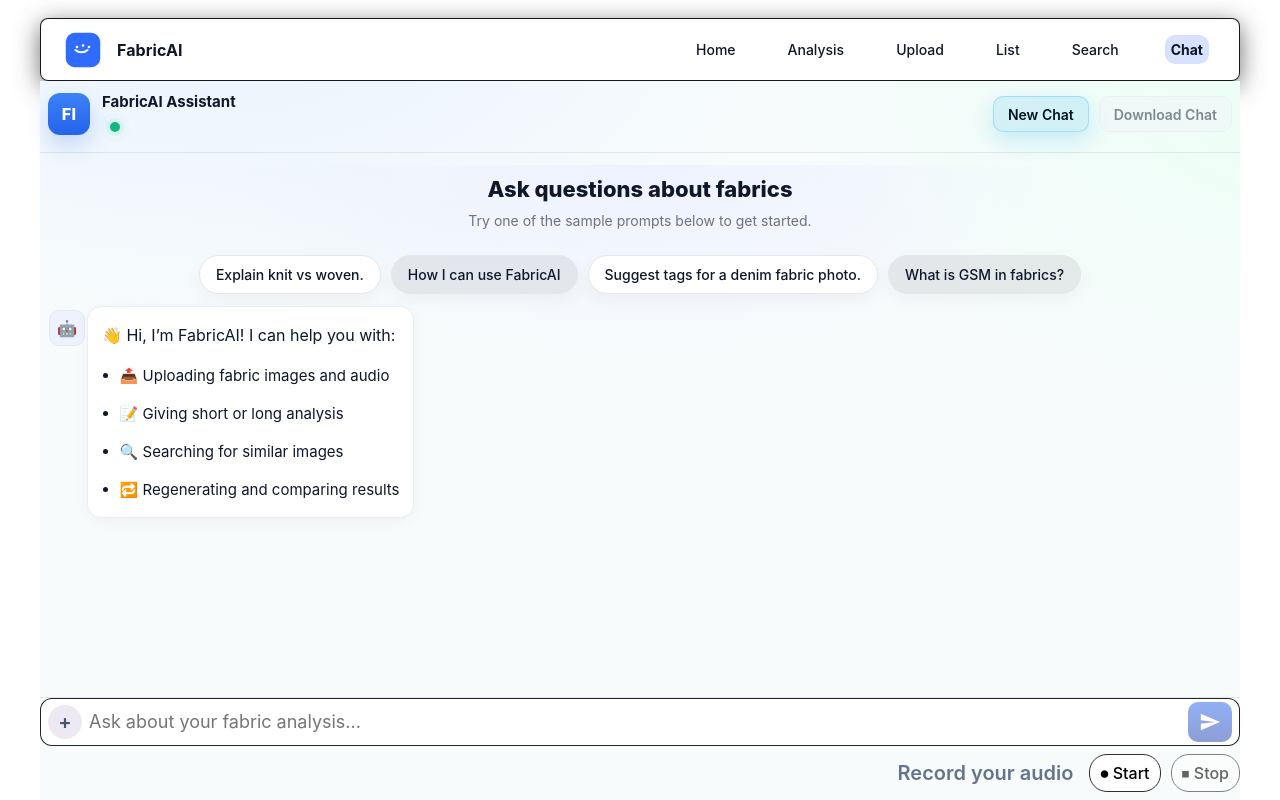
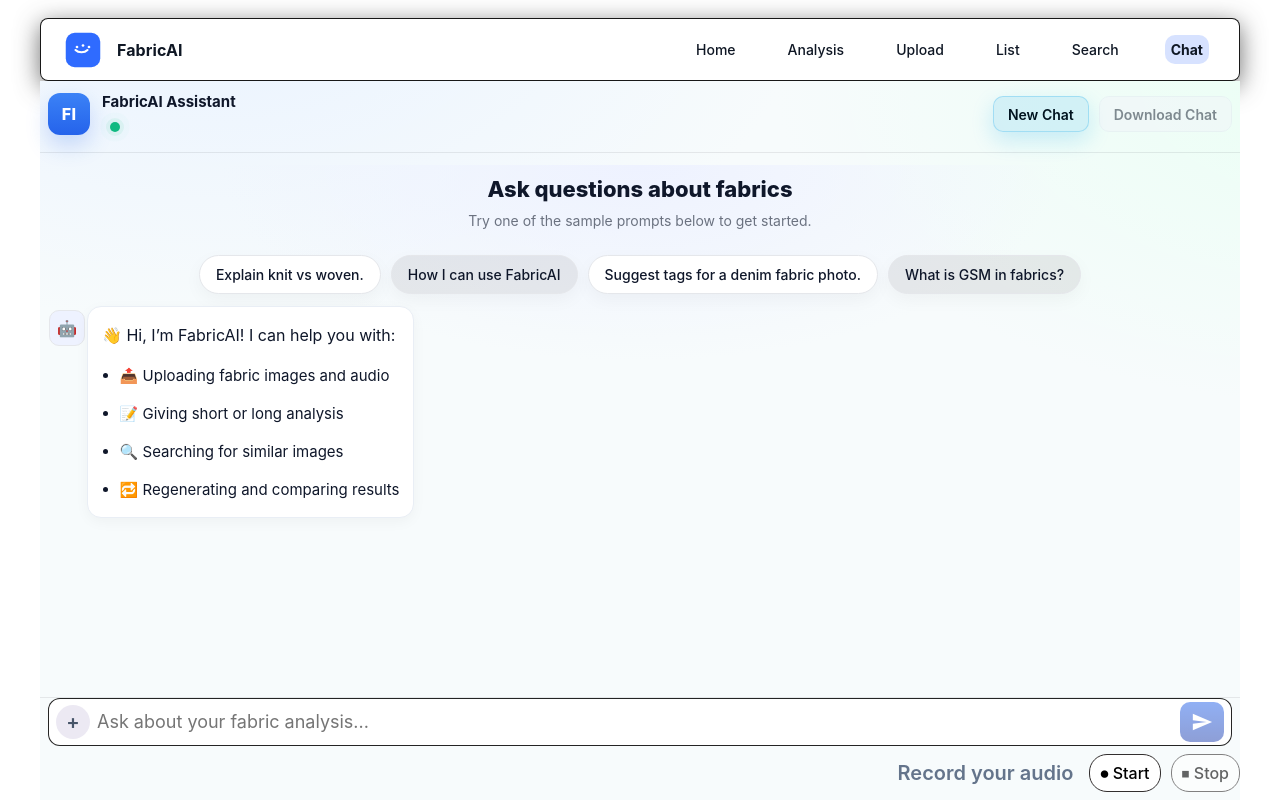
Before and after one commit to recursivezero/tz-fabric, a React (Vite) app in the folder frontend/: page /chat in a window 1280 px wide. Shown: the top 800 px of the page. Built offline with nearby package versions, Linux system fonts and the light colour scheme; no server answers.

Commit message:
update css

```diff
--- a/frontend/src/styles/Composer.css
+++ b/frontend/src/styles/Composer.css
@@ -44,6 +44,7 @@
   overflow: visible;
   z-index: 1;
   background: transparent;
+  margin-inline: 0.5rem;
 }
 
 .attach-btn {
--- a/frontend/src/styles/ContentGrid.css
+++ b/frontend/src/styles/ContentGrid.css
@@ -37,7 +37,7 @@
 .grid-title-text {
   font-size: 22px;
   font-weight: 700;
-  color: #ffcf00;
+  color: #22211b;
 }
 
 .grid-count-inline {
```
Also changed, not shown: 1 other file (tests, documents, lock files or other folders).
